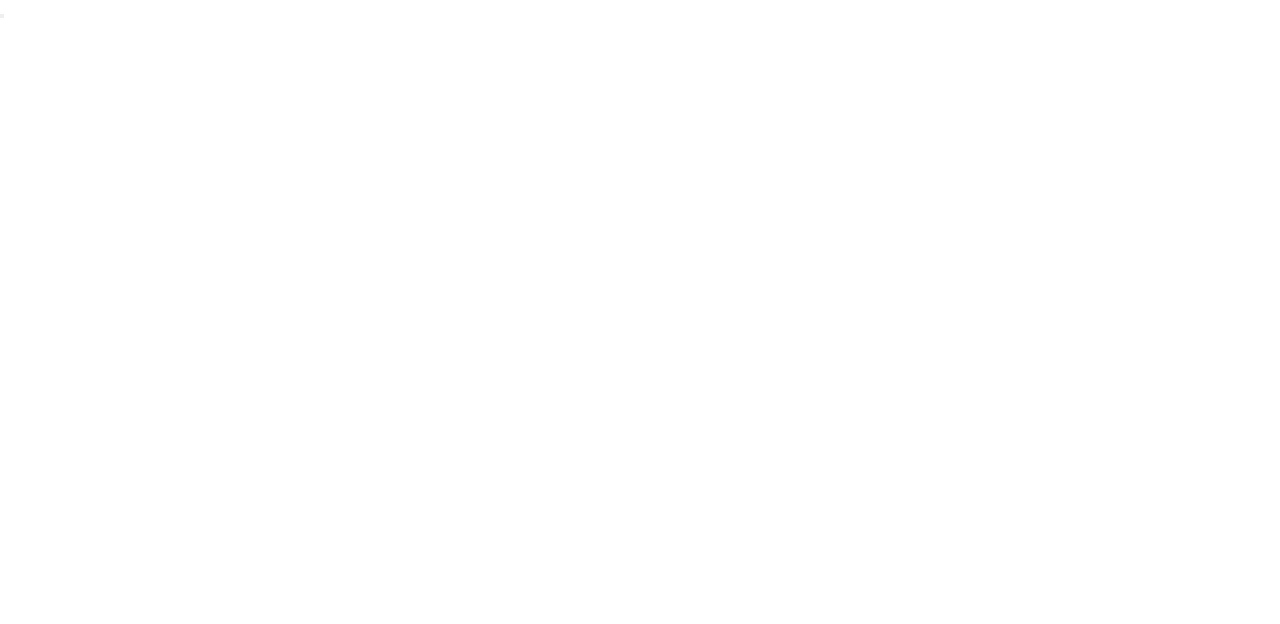
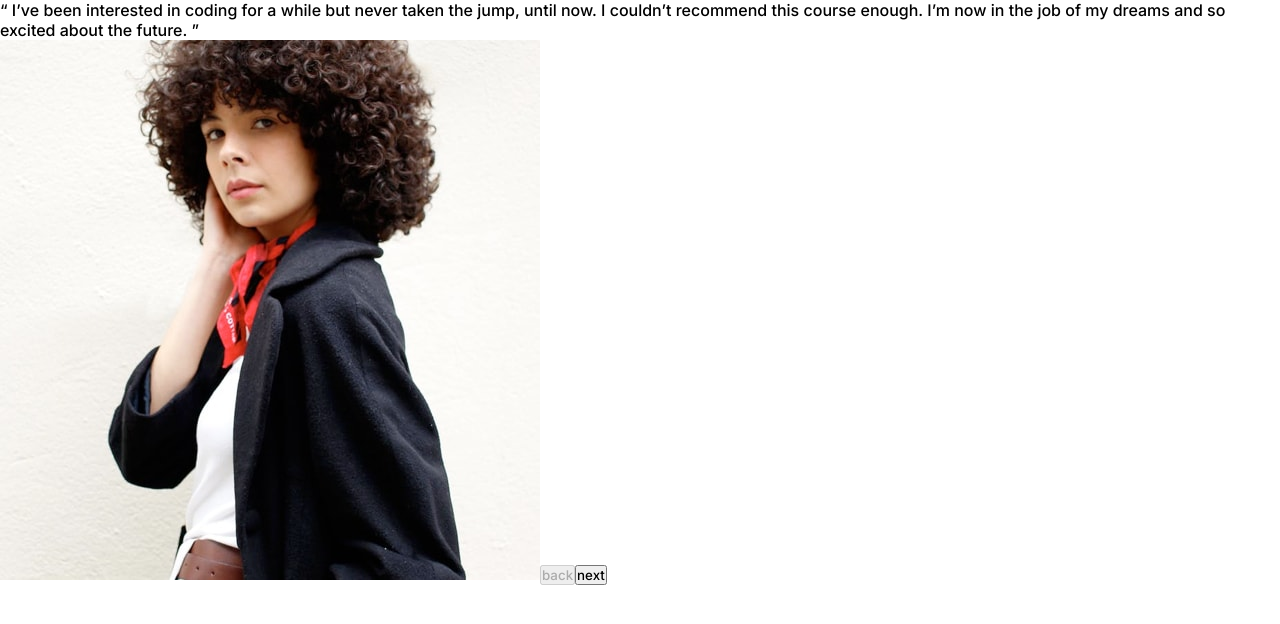
Before and after one commit to chalobonDen/coding-bootcamp-testimonials-slider-master, a React (Create React App) app: page / in a window 1280 px wide. Shown: the top 624 px of the page. Built offline with nearby package versions, Linux system fonts and the light colour scheme.

Commit message:
function next and back

```diff
--- a/src/App.js
+++ b/src/App.js
@@ -1,13 +1,47 @@
+import { useState } from 'react';
 import './App.css';
+import tanya from './images/image-tanya.jpg';
+import john from './images/image-john.jpg';
+
+const data = [
+  {
+    id: 1,
+    name: 'Tanya Sinclair',
+    job: 'UX Engineer',
+    content: `“ I’ve been interested in coding for a while but never taken the jump, until now.
+    I couldn’t recommend this course enough. I’m now in the job of my dreams and so
+    excited about the future. ”`,
+    image: tanya,
+  },
+  {
+    id: 2,
+    name: 'John Tarkpor',
+    job: 'Junior Front-end Developer',
+    content: `“If you want to lay the best foundation possible I’d recommend taking this course.
+    The depth the instructors go into is incredible. I now feel so confident about
+    starting up as a professional developer. ”`,
+    image: john,
+  },
+];
 
 function App() {
+  const [i, setI] = useState(0);
   return (
     <>
       <main>
-        <div className="content"></div>
+        <div className="content">{data[i].content}</div>
         <div className="image">
-          <img src="" alt="" />
-          <button></button>
+          <img src={data[i].image} alt="" />
+          {i === 0 ? (
+            <button disabled>back</button>
+          ) : (
+            <button onClick={() => setI(i - 1)}>back</button>
+          )}
+          {i < data.length - 1 ? (
+            <button onClick={() => setI(i + 1)}>next</button>
+          ) : (
+            <button disabled>next</button>
+          )}
         </div>
       </main>
     </>
```
